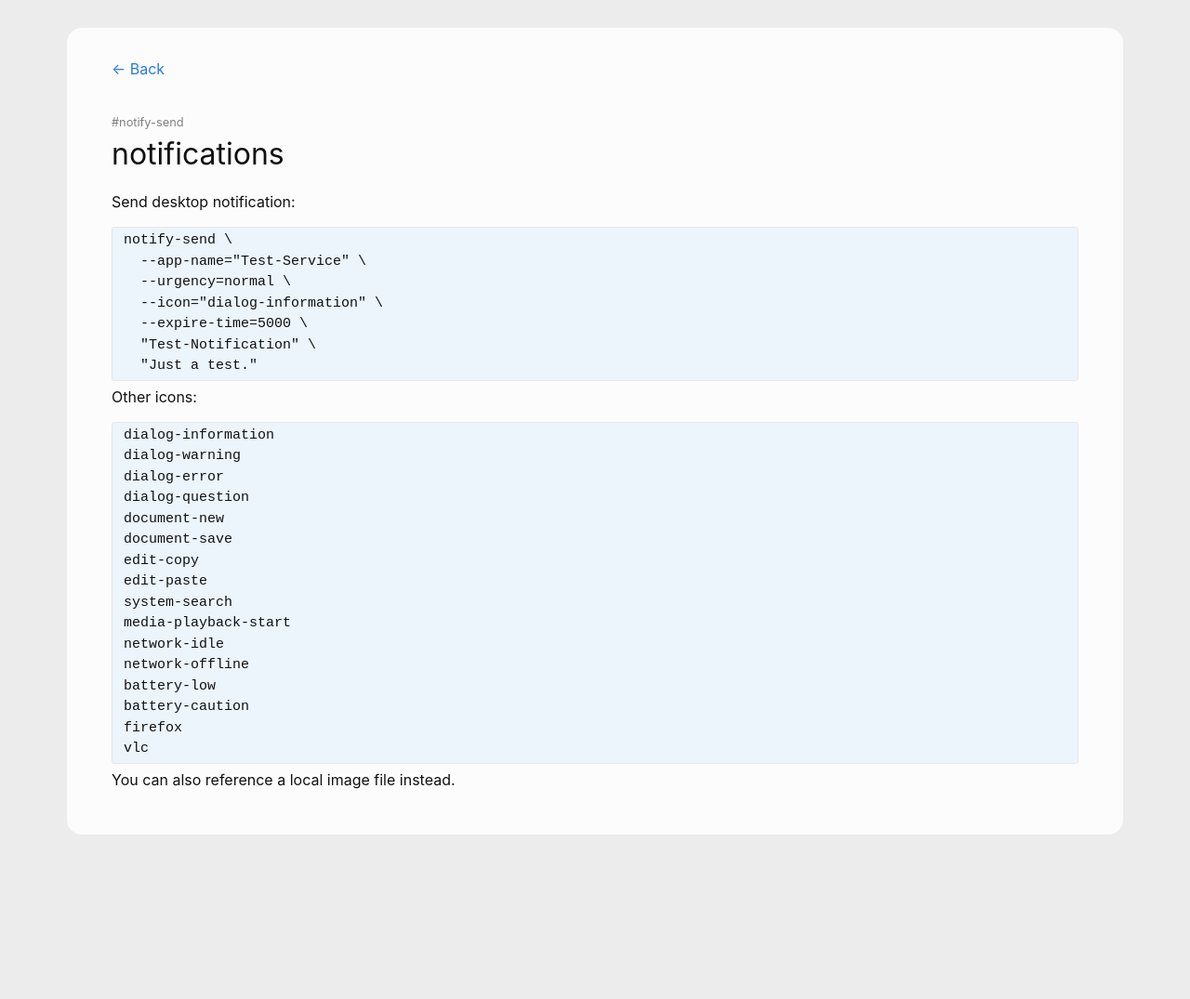
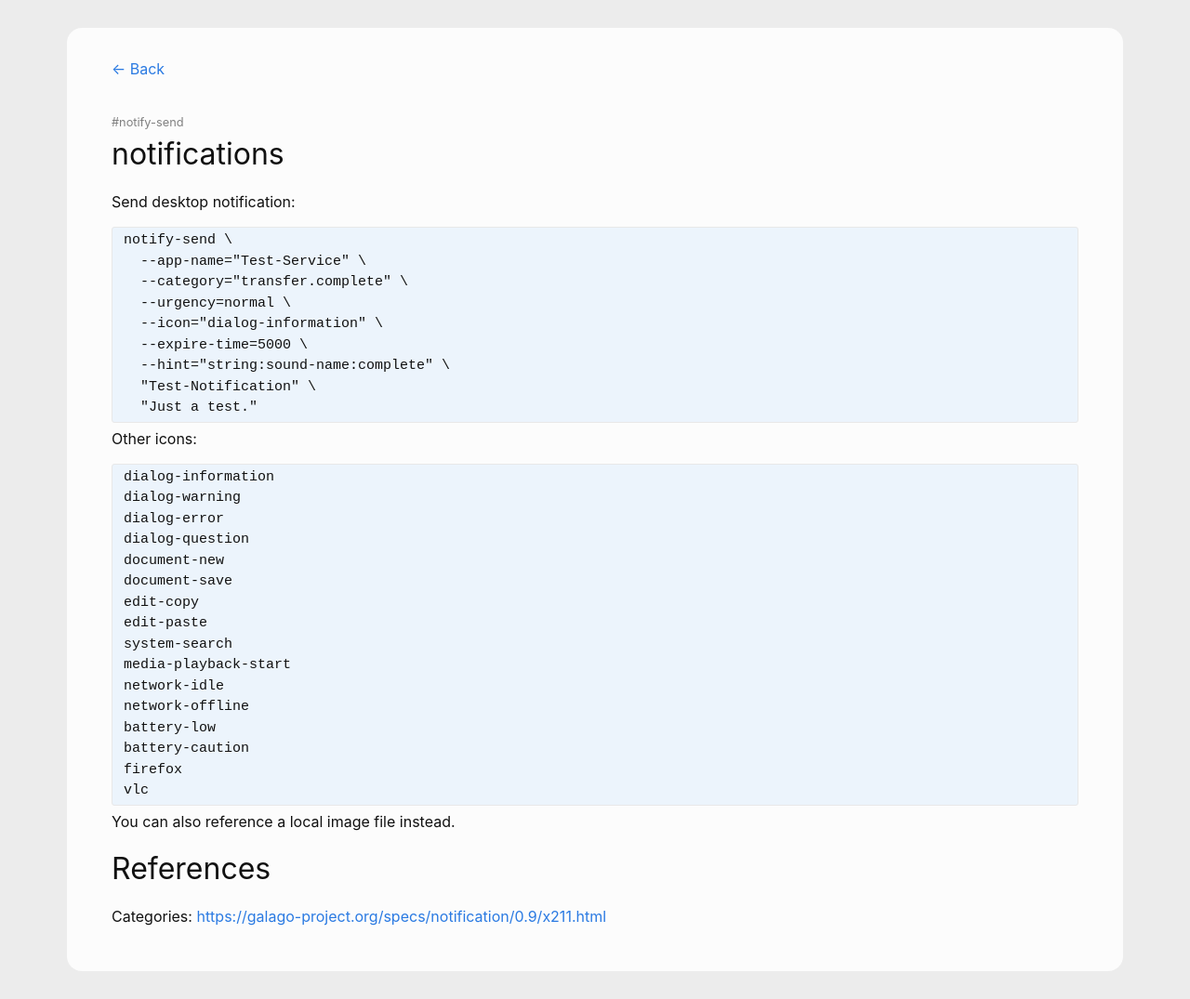
Before and after one commit to andreas-mausch/cheatsheets, a Jekyll site: the page built from _cheatsheets/notifications.md, in a window 1280 px wide. Shown: the whole page at 93% size. Built offline with Jekyll 4.4.1, drawn with Linux system fonts in a browser that asks for light colours; before the commit the page ends 928 px from its top, so only the background shows below that.

Commit message:
notify-send: Add category and sound

````diff
--- a/_cheatsheets/notifications.md
+++ b/_cheatsheets/notifications.md
@@ -8,9 +8,11 @@ Send desktop notification:
 ```
 notify-send \
   --app-name="Test-Service" \
+  --category="transfer.complete" \
   --urgency=normal \
   --icon="dialog-information" \
   --expire-time=5000 \
+  --hint="string:sound-name:complete" \
   "Test-Notification" \
   "Just a test."
 ```
@@ -37,3 +39,8 @@ vlc
 ```
 
 You can also reference a local image file instead.
+
+# References
+
+Categories:
+<https://galago-project.org/specs/notification/0.9/x211.html>
````
